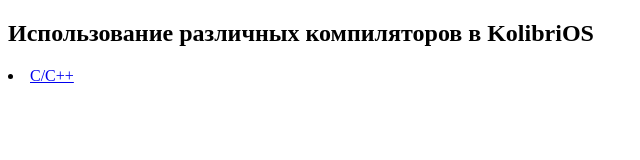
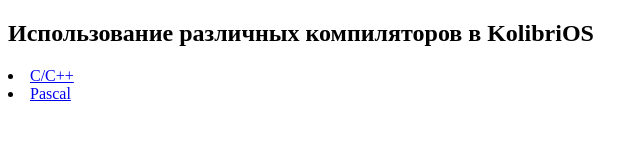
Before and after one commit to maxcodehack/hll-kos, a plain HTML site: page index.html in a window 1280 px wide. Shown: the full height of the page, 0-640 px from the left. Drawn offline with Linux system fonts and the light colour scheme.

Commit message:
Add files via upload

```diff
--- a/index.html
+++ b/index.html
@@ -7,6 +7,7 @@
 
 <li>
 <a href="./c-cpp/index.html">C/C++</a>
+</li><li><a href="./pas/index.html">Pascal</a>
 </li>
 
 </body>
```
